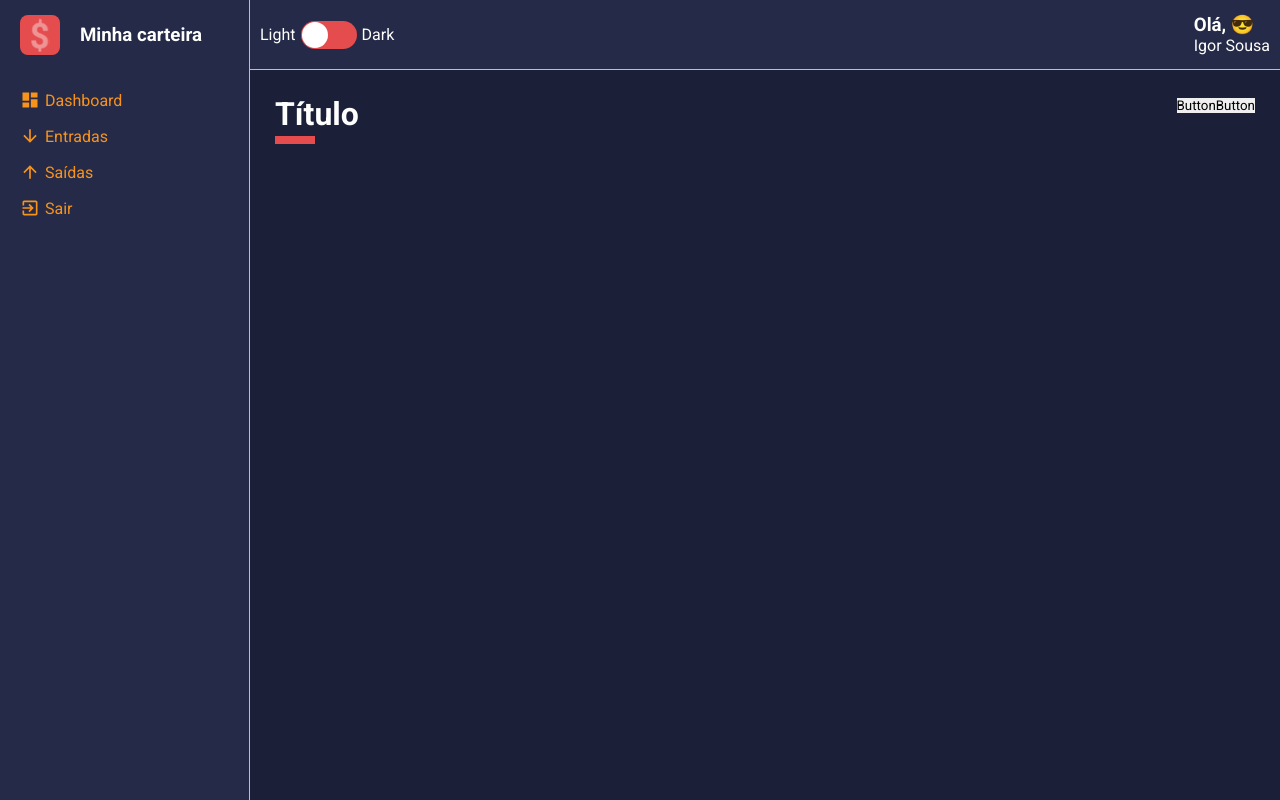
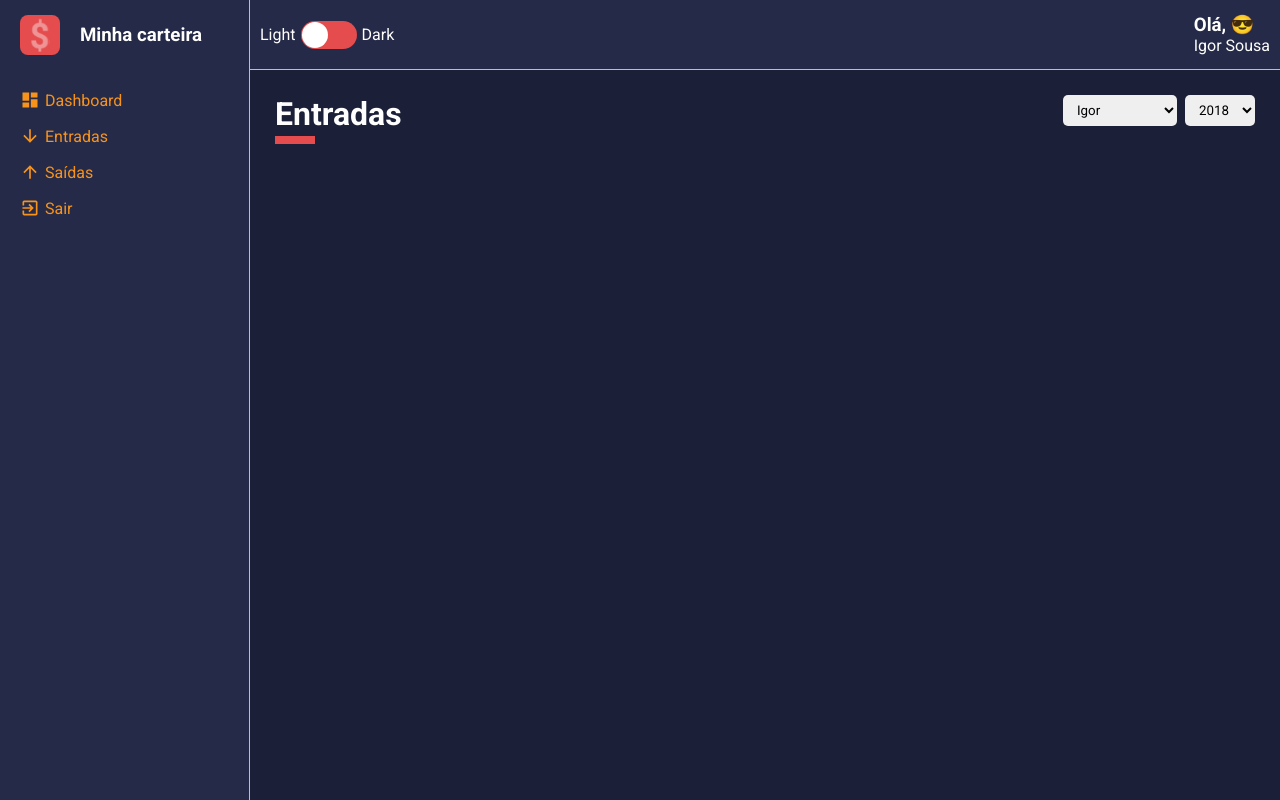
Before and after one commit to IgorSousaFront/minha_carteira_curso, a React (Create React App) app: page / in a window 1280 px wide. Built offline with nearby package versions, Linux system fonts and the light colour scheme.

Commit message:
integrando componentes com interfaces próprias

```diff
--- a/src/App.tsx
+++ b/src/App.tsx
@@ -3,6 +3,8 @@ import { ThemeProvider } from 'styled-components'
 import GlobalStyles from './styles/GlobalStyles';
 
 import Dashboard from './pages/Dashboard';
+import Lists from './pages/Lists';
+import SignIn from './pages/SignIn';
 
 import Layout from './components/Layout';
 import dark from './styles/themes/dark';
@@ -13,7 +15,8 @@ const App: React.FC = () => {
     <ThemeProvider theme={dark}>
       <GlobalStyles  />
       <Layout>
-        <Dashboard />
+        {/* <Dashboard /> */}
+        <Lists />
       </Layout>
     </ThemeProvider>
   );
--- a/src/components/ContentHeader/index.tsx
+++ b/src/components/ContentHeader/index.tsx
@@ -5,15 +5,24 @@ import {
   Controllers
 } from './styles';
 
-const ContentHeader: React.FC = () => {
+interface IContentHeaderProps {
+  title: string;
+  lineColor: string;
+  children: React.ReactNode;
+}
+
+const ContentHeader: React.FC<IContentHeaderProps> = ({
+  title,
+  lineColor,
+  children
+}) => {
   return (
     <Container>
-      <Title>
-        <h1>Título</h1>
+      <Title lineColor={lineColor}>
+        <h1>{title}</h1>
       </Title>
       <Controllers>
-        <button type="button">Button</button>
-        <button type="button">Button</button>
+        {children}
       </Controllers>
     </Container>
   );
--- a/src/components/ContentHeader/styles.ts
+++ b/src/components/ContentHeader/styles.ts
@@ -1,4 +1,8 @@
 import styled from "styled-components";
+
+interface ITitleProps {
+  lineColor: string;
+}
 
 export const Container = styled.header`
   display: flex;
@@ -6,7 +10,7 @@ export const Container = styled.header`
   margin-bottom: 25px;
 `
 
-export const Title = styled.div`
+export const Title = styled.div<ITitleProps>`
 
   > h1 {
     color: ${props => props.theme.colors.white};
@@ -17,8 +21,11 @@ export const Title = styled.div`
       height: 8px;
       display: block;
       margin-top: 3px;
-      background-color: ${props => props.theme.colors.warning};
+      background-color: ${props => props.lineColor};
     }
   }
 `
-export const Controllers = styled.div``
+export const Controllers = styled.div`
+  display: flex;
+  align-items: flex-start;
+`
--- /dev/null
+++ b/src/components/SelectInput/index.tsx
@@ -0,0 +1,28 @@
+import React from 'react';
+
+import {
+  Container
+} from './styles'
+
+interface ISelectInputProps {
+  options: {
+    value: string | number;
+    label: string | number;
+  }[],
+}
+
+const SelectInput: React.FC<ISelectInputProps> = ({ options }) => {
+  return (
+    <Container>
+      <select>
+        {
+          options.map((option, key) => (
+            <option key={key} value={option.value}>{option.label}</option>
+          ))
+        }
+      </select>
+    </Container>
+  );
+}
+
+export default SelectInput;
--- /dev/null
+++ b/src/components/SelectInput/styles.ts
@@ -0,0 +1,12 @@
+import styled from "styled-components";
+
+export const Container = styled.div`
+  display: block;
+  margin-left: 8px;
+
+  > select {
+    padding: 7px 10px;
+    border-radius: 5px;
+    cursor: pointer;
+  }
+`
--- a/src/pages/Dashboard/index.tsx
+++ b/src/pages/Dashboard/index.tsx
@@ -1,12 +1,33 @@
 import React from 'react';
+
+import SelectInput from '../../components/SelectInput';
 
 import { Container } from './styles';
 import ContentHeader from '../../components/ContentHeader';
 
 const Dashboard: React.FC = () => {
+  const names = [
+    {value: 'Igor', label: 'Igor'},
+    {value: 'Hendyara', label: 'Hendyara'},
+    {value: 'João Miguel', label: 'João Miguel'},
+  ];
+
+  const years = [
+    {value: 2018, label: 2018},
+    {value: 2019, label: 2019},
+    {value: 2020, label: 2020},
+    {value: 2021, label: 2021},
+  ];
+
   return (
     <Container>
-      <ContentHeader />
+      <ContentHeader
+        title="Dashboard"
+        lineColor='#F7931B'
+      >
+        <SelectInput options={names}/>
+        <SelectInput options={years}/>
+      </ContentHeader>
     </Container>
   );
 }
--- a/src/pages/Lists/index.tsx
+++ b/src/pages/Lists/index.tsx
@@ -1,8 +1,34 @@
 import React from 'react';
 
+import SelectInput from '../../components/SelectInput';
+
+import { Container } from './styles';
+import ContentHeader from '../../components/ContentHeader';
+
 const List: React.FC = () => {
+  const names = [
+    {value: 'Igor', label: 'Igor'},
+    {value: 'Hendyara', label: 'Hendyara'},
+    {value: 'João Miguel', label: 'João Miguel'},
+  ];
+
+  const years = [
+    {value: 2018, label: 2018},
+    {value: 2019, label: 2019},
+    {value: 2020, label: 2020},
+    {value: 2021, label: 2021},
+  ];
+
   return (
-    <h1>List</h1>
+    <Container>
+      <ContentHeader
+        title="Entradas"
+        lineColor="#E44C4E"
+      >
+        <SelectInput options={names}/>
+        <SelectInput options={years}/>
+      </ContentHeader>
+    </Container>
   );
 }
 
--- /dev/null
+++ b/src/pages/Lists/styles.ts
@@ -0,0 +1,3 @@
+import styled from "styled-components";
+
+export const Container = styled.div``
--- /dev/null
+++ b/src/pages/SignIn/styles.ts
@@ -0,0 +1,3 @@
+import styled from "styled-components";
+
+export const Container = styled.div``
```
